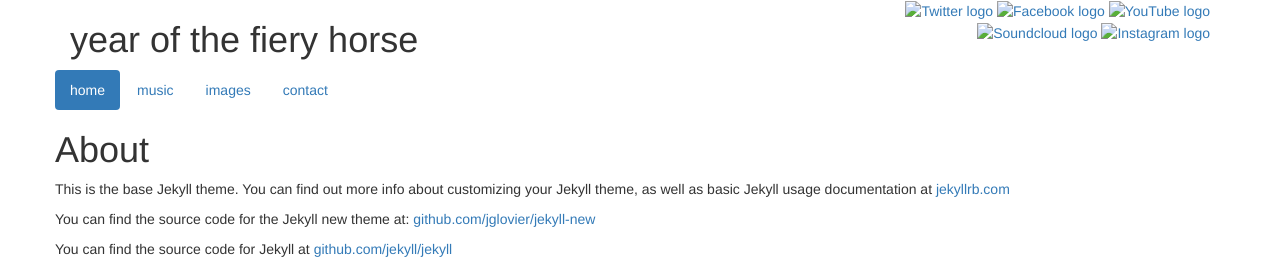
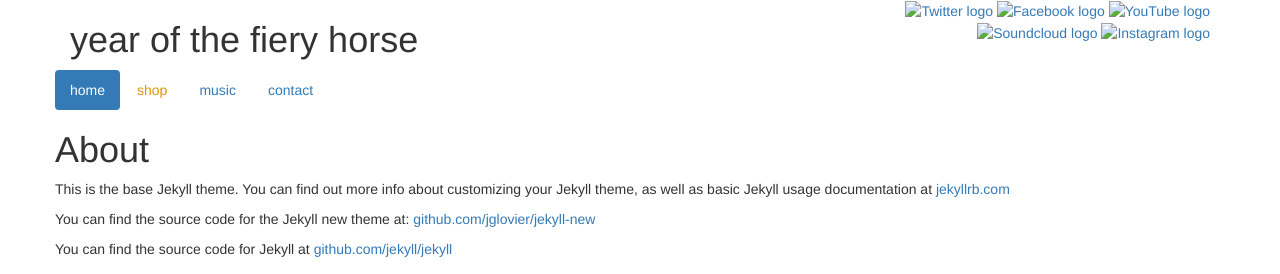
Before and after one commit to PaulBarrett79/yotfh, a Jekyll site: the page built from about.md, in a window 1280 px wide. Shown: the top 274 px of the page. Built offline with Jekyll 4.4.1, drawn with Linux system fonts in a browser that asks for light colours; nearby versions of some CDN libraries; library files that are not in the unit come from our copies.

Commit message:
Bandcamp links, better meta tags, removed images tab

```diff
--- a/_includes/header.html
+++ b/_includes/header.html
@@ -48,10 +48,12 @@
             </li>-->
             <li class="active"><a href="#home" data-toggle="pill">home</a>
             </li>
+            <li><a href="http://yearofthefieryhorse.bandcamp.com" style="color:#E0930D" role="pill">shop</a>
+            </li>
             <li><a href="#music" data-toggle="pill">music</a>
             </li>
-            <li><a href="#images" data-toggle="pill">images</a>
-            </li>
+            <!-- <li><a href="#images" data-toggle="pill">images</a>
+            </li> -->
             <li><a href="#contact" data-toggle="pill">contact</a>
             </li>
         </ul>
--- a/_layouts/default.html
+++ b/_layouts/default.html
@@ -10,7 +10,9 @@
     <meta charset="utf-8">
     <meta http-equiv="X-UA-Compatible" content="IE=edge,chrome=1">
     <title>Year Of The Fiery Horse</title>
-    <meta name="description" content="YOTFH music band Manchester Liverpool Year Fiery Horse">
+    <meta name="description" content="Year of the Fiery Horse are a band based in the North West">
+    <meta name="keywords" content="YOTFH,music,band,Manchester,Liverpool,Year,Fiery,Horse,pop,soundcloud,demos,bandcamp,flaneur,montmartre,library,party">
+    <meta content="{{ site.title }}" property="og:title">
     <meta name="viewport" content="width=device-width, initial-scale=1.0">
 
     <!-- Place favicon.ico and apple-touch-icon.png in the root directory -->
--- a/index.html
+++ b/index.html
@@ -34,7 +34,7 @@ layout: default
                         <div class="col-sm-4 col-sm-push-4">
                             <h3 class="gig-title text-center desktop-top-margin">New EP </h3>
                             <h3 class="gig-title text-center">"Fl&acirc;neur"</h3>
-                            <h4 class="text-center" style="color:white;">Available 7th May via Bandcamp</h4>
+                            <h3 class="text-center" style="color:white;">Available NOW via Bandcamp! <br><a href="http://yearofthefieryhorse.bandcamp.com" target="_blank" style="color:#E0930D">Get it here!</a></h3>
                         </div>
 
                         <div class="col-sm-4 col-sm-pull-4">
```
